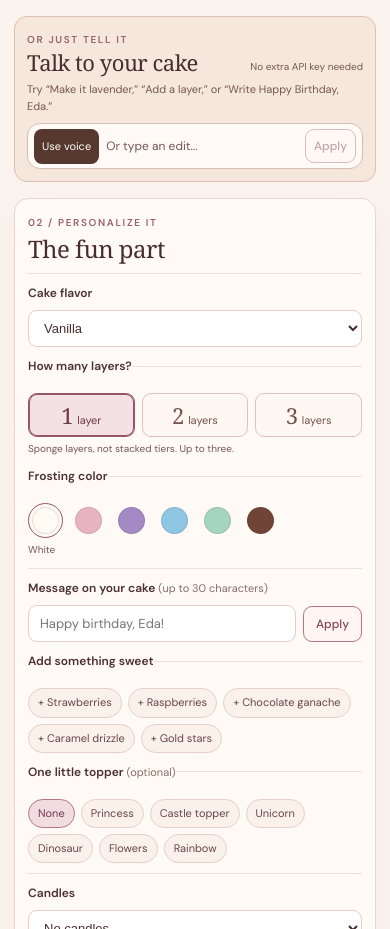
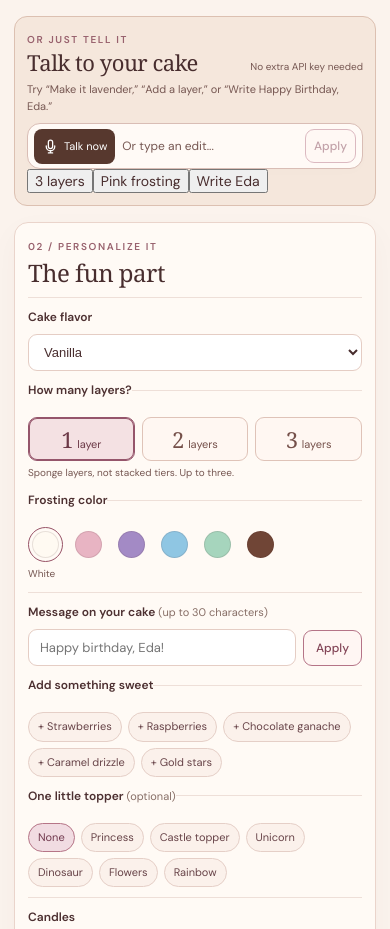
Before and after one commit to edakturk14/cake-builder, a React (Vite) app: page / in a window 390 px wide. Shown: the part 805-1734 px from the top of the page. Built offline with nearby package versions, Linux system fonts and the light colour scheme; a web font is replaced by a local one.

Commit message:
Make voice controls more inviting with microphone and quick prompts

```diff
--- a/src/App.tsx
+++ b/src/App.tsx
@@ -154,12 +154,21 @@ export default function App() {
           <form className="composer" onSubmit={submitCommand}>
             <button type="button" className={'mic-button' + (speech.listening ? ' is-listening' : '')}
               onClick={speech.toggle} disabled={!speech.supported} aria-pressed={speech.listening}>
-              {speech.listening ? 'Stop listening' : 'Use voice'}</button>
+              <svg width="16" height="16" viewBox="0 0 24 24" aria-hidden="true" fill="none">
+                <rect x="9" y="3" width="6" height="12" rx="3" stroke="currentColor" strokeWidth="1.8"/>
+                <path d="M6 11v1a6 6 0 0 0 12 0v-1M12 18v3m-3 0h6" stroke="currentColor" strokeWidth="1.8" strokeLinecap="round"/>
+              </svg>
+              <span>{speech.listening ? 'Stop listening' : 'Talk now'}</span></button>
             <label htmlFor="cake-command" className="sr-only">Type a cake change</label>
             <input id="cake-command" className="composer-input" value={command} onChange={event => setCommand(event.target.value)}
               maxLength={250} placeholder="Or type an edit..."/>
             <button type="submit" className="secondary-button" disabled={!command.trim()}>Apply</button>
           </form>
+          <div className="voice-quick-actions" aria-label="Try a cake edit">
+            <button type="button" onClick={() => handleCommand('Make it three layers')}>3 layers</button>
+            <button type="button" onClick={() => handleCommand('Make it pink')}>Pink frosting</button>
+            <button type="button" onClick={() => handleCommand('Write Eda')}>Write Eda</button>
+          </div>
           {!speech.supported && <p className="subtle-caption">Voice isn't supported here; controls and text still work.</p>}
           {speech.listening && <p className="subtle-caption">Listening for a cake change…</p>}
           {speech.interimTranscript && <p className="voice-transcript">“{speech.interimTranscript}”</p>}
```
